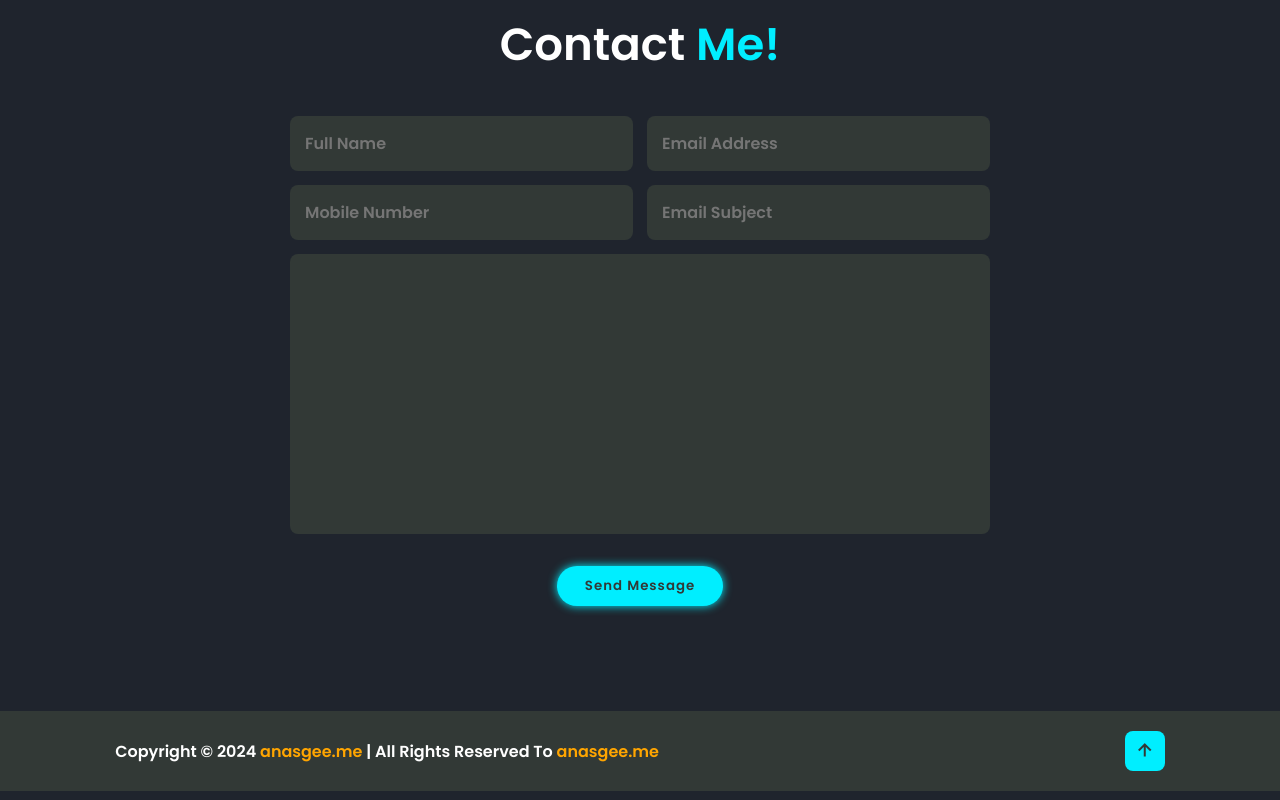
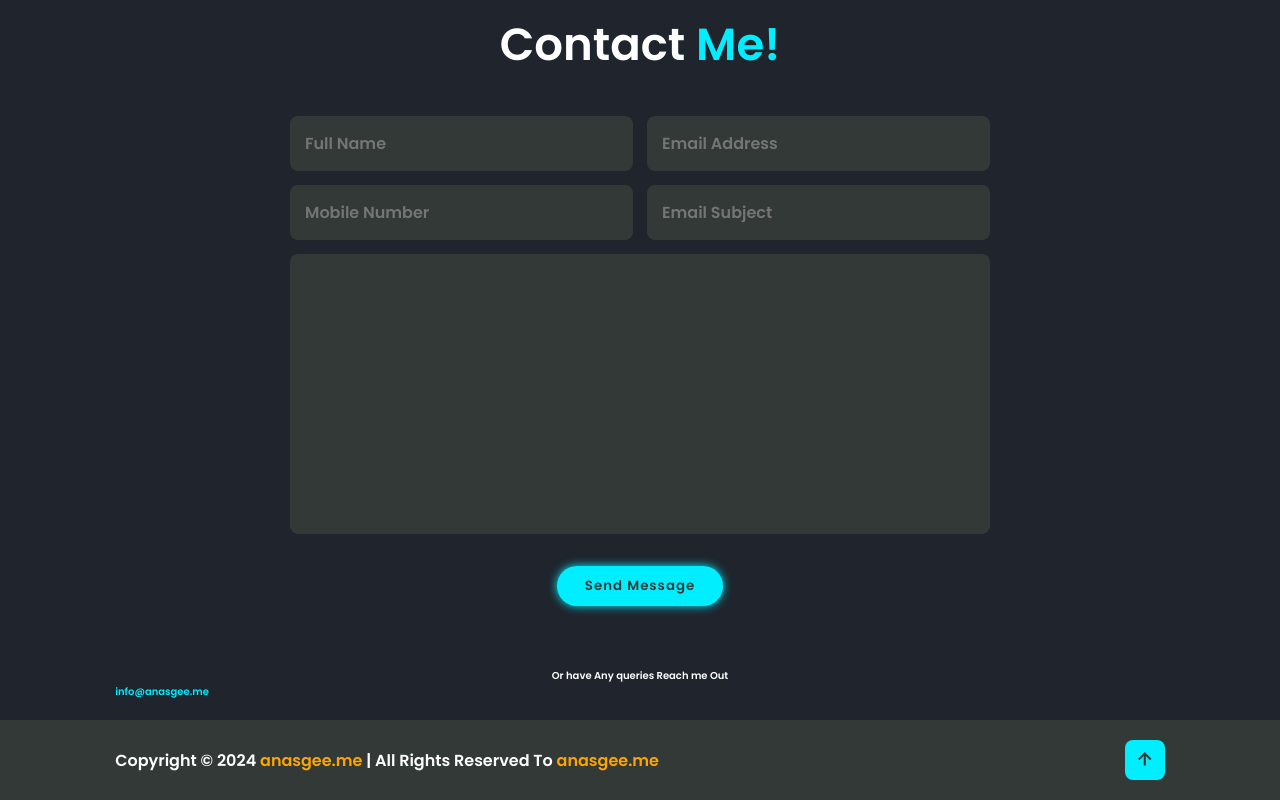
Before and after one commit to Anasraza2/portfolio3, a plain HTML site: page index.html in a window 1280 px wide. Shown: the part 3477-4277 px from the top of the page. Drawn offline with nearby package versions, Linux system fonts and the light colour scheme.

Commit message:
Update index.html

```diff
--- a/index.html
+++ b/index.html
@@ -194,7 +194,7 @@
     <section class="contact" id="contact">
       <h2 class="heading">Contact <span>Me!</span></h2>
 
-      <form action="#">
+      <form action="mailto:@info@anasgee.me">
         <div class="input-box">
           <input type="text" placeholder="Full Name" />
           <input type="email" placeholder="Email Address" />
@@ -210,6 +210,12 @@
         </textarea>
         <input type="submit" value="Send Message" class="btn" />
       </form>
+
+      <br/>
+      <br/>
+      <p style="text-align:center" >Or have Any queries Reach me Out</p>
+      <p style="color:orange;font-weight:bold text-align:center"> <span>info@anasgee.me</span> </p>
+
     </section>
 
     <!-- Footer create krny lgy hain -->
```
